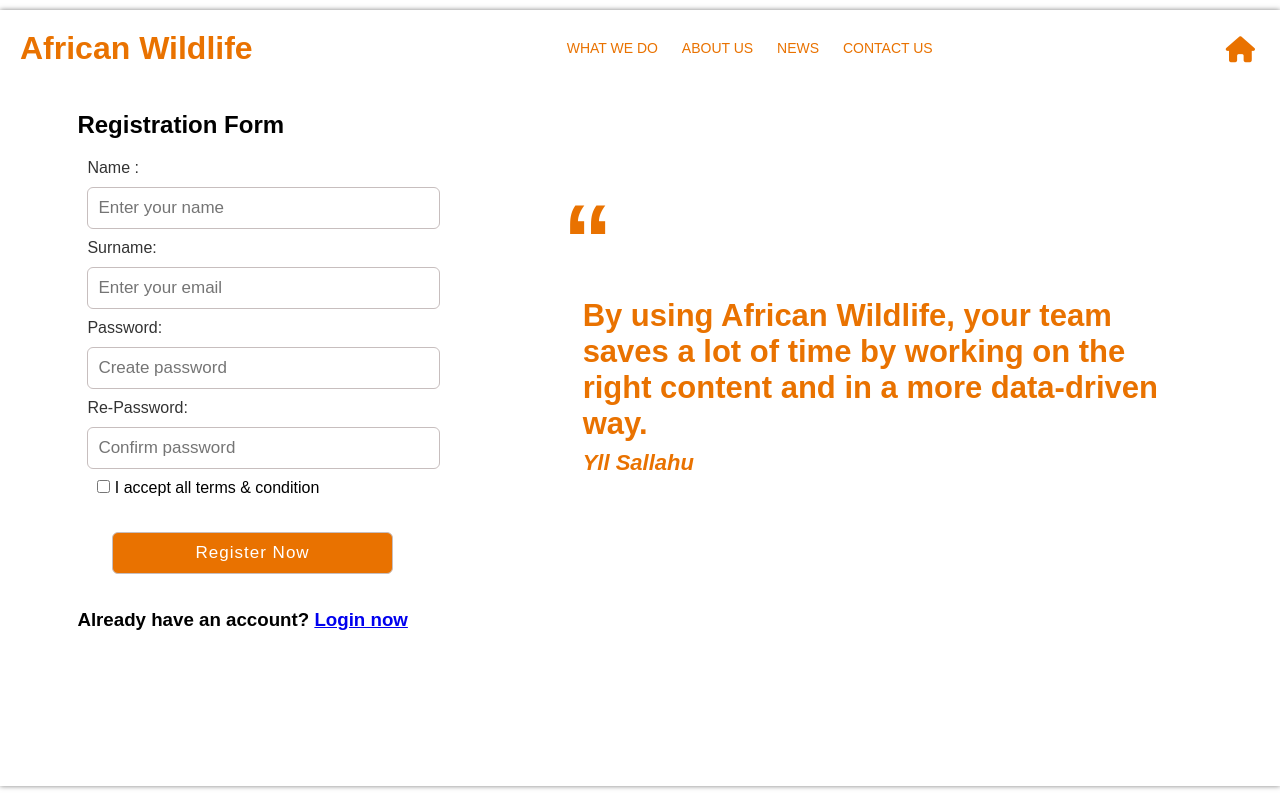
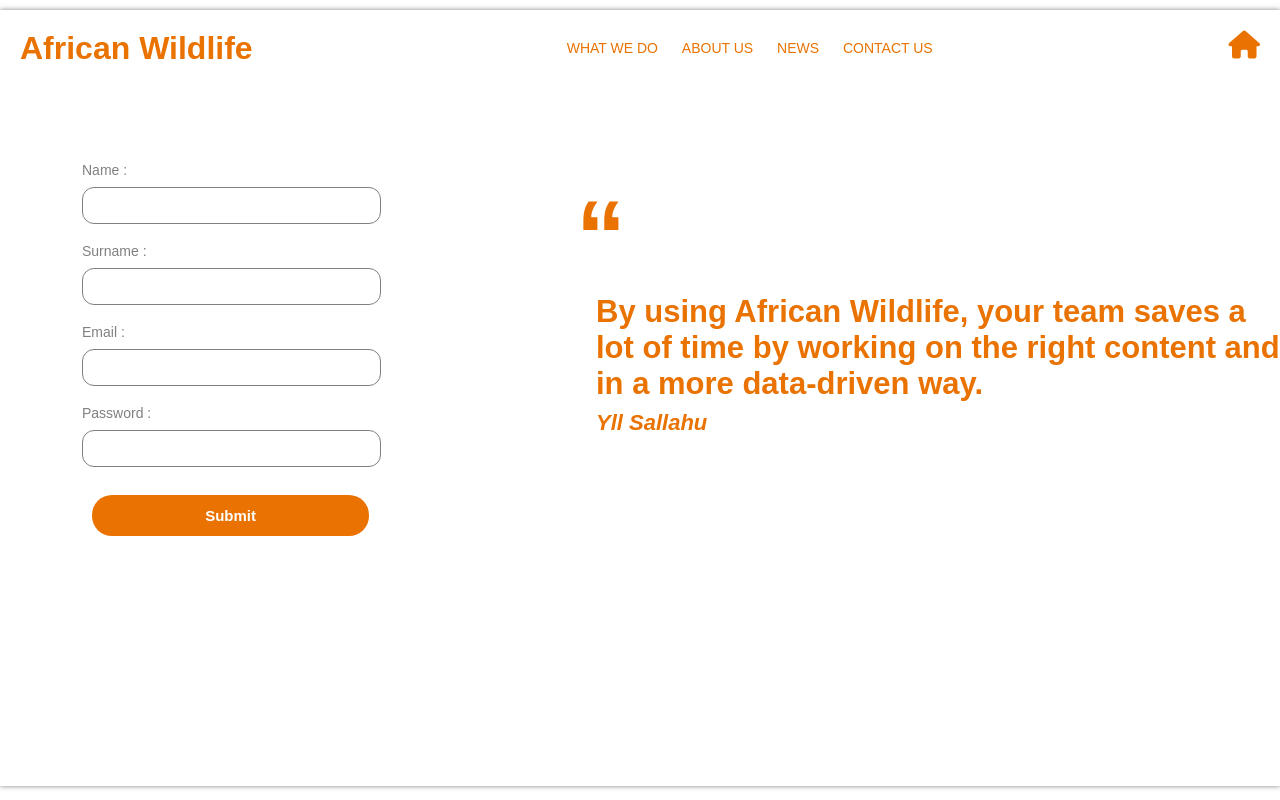
Before and after one commit to yllsallahu/AfricanWildlife, a PHP site: page /signup.html in a window 1280 px wide. Run offline with PHP 8.4, Linux system fonts and the light colour scheme; some libraries are stand-ins or nearby versions.

Commit message:
signup form+validation
fixed signup form and added validation

```diff
--- a/style.css
+++ b/css/style.css
@@ -16,7 +16,7 @@ header{
     display: flex;
     justify-content: space-between;
     position: relative;
-
+    margin-top: 10px;
     color: transparent;
 }
 .title{
@@ -55,7 +55,7 @@ header{
 .main-image{
     width: 100%;
     height: auto;
-    margin-top: -50px;
+    margin-top: -60px;
 }
 .p-main {
     color: white;
--- a/stylesign.css
+++ b/css/stylesign.css
@@ -66,7 +66,7 @@ header{
   main{
     width: 100%;
     display: flex;
-    justify-content: space-around;
+    justify-content: space-evenly;
     margin-top: 20px;
 
 
@@ -79,7 +79,7 @@ header{
   }
 
   .contetmain{
-    width: 50%;
+    width: 55%;
     background-color: white;
 
   }
@@ -105,33 +105,61 @@ header{
     font-style: italic;
 
 }
+.button5{
+  color: #e97200;
+  font-size: 28px;
+  margin: 20px;
+}
 
-form .input-box input{
-    width: 100%;
-    margin: 10px;
-   padding: 10px;
-    font-size: 17px;
-    font-weight: 400;
-    color: #333;
-    border: 1.5px solid #C7BEBE;
-    border-radius: 6px;
-    transition: all 0.3s ease;
+  .button1{
+   background-color: white;
+   padding: 12px;
+   width: 50%;
+   font-size: 20px;
+   font-weight: 600;
+   color: white;
+   background-color: #e97200;
+   border-radius: 10px;
+   border: #e97200 1px solid;
+    }
+    label{
+      font-size: 14px;
+      color: grey;
+
 
     }
-  .input-box.button input{
-    color: #fff;
-    letter-spacing: 1px;
+    input{
+    padding: 10px;
+    border-radius: 12px;
+    width: 60%;
+    border: 1px solid grey;
+    margin-top: 8px;
+    transition: 0.3s;
 
-    background: #e97200;
+
+
+    }
+    #idsu{
+      width: 60%;
+      padding: 12px;
+      margin: 10px;
+      font-size: 15px;
+      background-color: #e97200;
+      color: white;
+      font-weight: 700;
+      border: none;
+      border-radius: 20px;
       cursor: pointer;
     }
-  h3{
-    color: black;
+    .signup{
+      width: 40%;
+     margin: 0 auto;
+
     }
-  .accept{
-    display: inline;
+    form{
+    margin-left: 50px;
     }
-  .psign{
-    color: #333;
-    margin-left: 10px;
+    .error-message{
+      font-size: 16px;
+      color: red;
     }
--- a/index.html
+++ b/index.html
@@ -4,7 +4,7 @@
     <meta charset="UTF-8">
     <meta name="viewport" content="width=device-width, initial-scale=1.0">
     <title>Document</title>
-    <link rel="stylesheet" href="style.css">
+    <link rel="stylesheet" href="/css/style.css">
     <script src="https://kit.fontawesome.com/ed661bfa96.js" crossorigin="anonymous"></script>
 </head>
 <body>
--- a/signup.html
+++ b/signup.html
@@ -1,13 +1,19 @@
 <!DOCTYPE html>
 <html lang="en">
+<head>
     <head>
         <meta charset="UTF-8">
         <meta name="viewport" content="width=device-width, initial-scale=1.0">
         <title>Document</title>
-    <link rel="stylesheet" href="stylesign.css">
+        <link rel="stylesheet" href="/css/stylesign.css">
         <script src="https://kit.fontawesome.com/ed661bfa96.js" crossorigin="anonymous"></script>
+        <script src="signup.js"></script>
     </head>
 <body>
+
+
+
+
     <header>
 
         <p class="title">African Wildlife</p>
@@ -19,44 +25,40 @@
                 <a class="links1" href=""> NEWS</a>
                 <a class="links1" href=""> CONTACT US</a>
             </div>
-            <a class="button" href="/index.html"><i class="fa-solid fa-house"></i></a>
+            <a class="button5" href="/index.html"><i class="fa-solid fa-house"></i></a>
         </div>
 
     </header>
+    <main>
 
-    <main>
+
         <div class="signup">
-            <h2 style="margin-bottom: 20px;">Registration Form</h2>
-    <form action="#">
-      <div class="input-box">
-        <p class="psign">Name :</p>
-        <input type="text" placeholder="Enter your name" required>
 
-      </div>
-      <div class="input-box">
-        <p class="psign">Surname:</p>
-        <input type="text" placeholder="Enter your email" required>
-      </div>
-      <div class="input-box">
-        <p class="psign">Password:</p>
-        <input type="password" placeholder="Create password" required>
-      </div>
-      <div class="input-box">
-        <p class="psign">Re-Password:</p>
-        <input type="password" placeholder="Confirm password" required>
-      </div>
-      <div class="policy">
-        <input style="margin-left: 20px;" type="checkbox">
-        <p class="accept">I accept all terms & condition</p>
-      </div>
-      <div class="input-box button">
-        <input type="Submit" value="Register Now">
-      </div>
-      <div class="text">
-        <h3>Already have an account? <a href="#">Login now</a></h3>
-      </div>
+
+            <form id="myForm">
+                <br><br><br>
+                <label for="">Name :</label><br>
+                <input type="text" id="name" required>
+                <div class="error-message" id="nameError"></div>
+<br>
+                <label for="">Surname :</label><br>
+                <input type="text" id="surname" required>
+                <div class="error-message" id="surnameError"></div>
+<br>
+                <label for="">Email :</label><br>
+                <input type="text" id="email" required>
+                <div class="error-message" id="emailError"></div>
+<br>
+                <label for="">Password :</label><br>
+                <input type="password" id="password" required>
+                <div class="error-message" id="passwordError"></div>
+<br>
+                <button id="idsu" type="button" onclick="validateFunction()">Submit</button>
             </form>
         </div>
+
+
+
 
 
 
@@ -71,4 +73,66 @@
 
 
     </main>
+<script>
+         let nameRegex = /^[A-Z][a-z]{2,8}$/;
+         let surnameRegex = /^[A-Z][a-z]{3,10}$/;
+         let emailRegex = /[a-zA-Z.-_]+@+[a-z]+\.+[a-z]{2,3}$/;
+         let passwordRegex = /^[A-Z][a-z]{4,8}$/;
+
+
+    function validateFunction(){
+
+        let nameInput = document.getElementById('name');
+        let nameError = document.getElementById('nameError');
+
+        let emailInput = document.getElementById('email');
+        let emailError = document.getElementById('emailError');
+
+        let surnameInput = document.getElementById('surname');
+        let surnameError = document.getElementById('surnameError');
+
+        let passwordInput = document.getElementById('password');
+        let passwordError = document.getElementById('passwordError');
+
+
+        nameError.innerText= '';
+        surnameError.innerText='';
+        emailError.innerText='';
+        passwordError.innerText='';
+
+
+
+        if(!(nameRegex.test(nameInput.value))){
+            nameError.innerText='Invalid Name';
+
+            return;
+        }
+
+        if(!(surnameRegex.test(surnameInput.value))){
+            surnameError.innerText='Invalid Surname';
+
+            return;
+        }
+
+        if(!(emailRegex.test(emailInput.value))){
+            emailError.innerText='Invalid Email';
+
+             return;
+        }
+        if(!(passwordRegex.test(passwordInput.value))){
+            passwordError.innerText='Invalid Password';
+            return;
+        }
+
+
+        alert('Success')
+
+
+    }
+
+
+
+</script>
+
+ </body>
 </html>
```
Also changed, not shown: css/product.css (added, +70 -0 lines), product.html (added, +56 -0 lines). Lines whose indentation alone changed are shown as unchanged.
